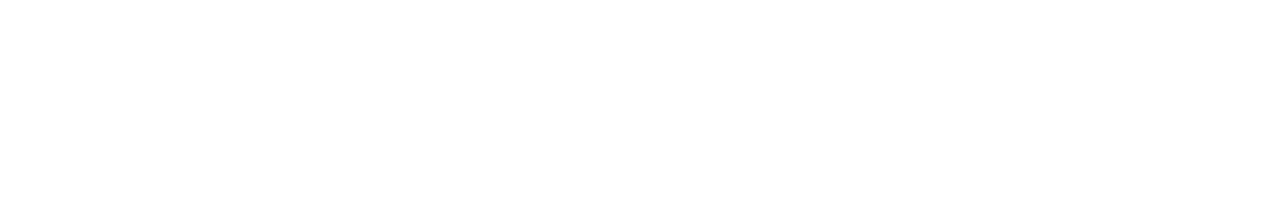
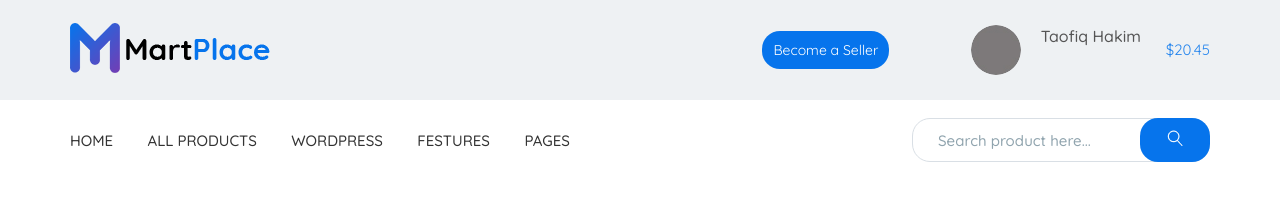
Before and after one commit to khersonna/martplace, a website: page app/index.html in a window 1280 px wide. Drawn offline with nearby package versions, Linux system fonts and the light colour scheme; files that its build step writes are made by us from their sources.

Commit message:
added header

```diff
--- a/app/index.html
+++ b/app/index.html
@@ -3,12 +3,71 @@
 <head>
     <meta charset="UTF-8">
     <meta name="viewport" content="width=device-width, initial-scale=1.0">
-    <title>Document</title>
+    <title>martplace</title>
+    <link href="https://fonts.googleapis.com/css2?family=Quicksand:wght@400;500;700&display=swap" rel="stylesheet">
     <link rel="stylesheet" href="css/libs.min.css">
     <link rel="stylesheet" href="css/style.min.css">
 </head>
 <body>
+    <header class="header">
+        <div class="header__top">
+            <div class="container">
+                <div class="header__top-inner">
+                    <div class="header__logo">
+                        <a href="#">
+                            <img src="images/logo.png" alt="">
+                        </a>
+                    </div>
 
+                    <div class="header__btn">
+                        <a class="header__btn-seller" href="#">Become a Seller</a>
+                    </div>
+                    <div class="header__account">
+                        <a class="header__account-info" href="#">
+                            <div class="header__account-avatar" style="background-image: url(images/content/user.jpg);"></div>
+                            <span>Taofiq Hakim</span>
+                        </a>
+                        <a class="header__account-total">
+                            $20.45
+                        </a>
+                    </div>
+                </div>
+            </div>
+        </div>
+        <div class="header__bottom">
+            <div class="container">
+                <div class="header__bottom-inner">
+                    <nav class="header__menu">
+                        <ul class="header__list">
+                            <li class="header__list-item">
+                                <a href="#" class="header__list-link">home</a>
+                            </li>
+                            <li class="header__list-item">
+                                <a href="#" class="header__list-link">all products</a>
+                            </li>
+                            <li class="header__list-item">
+                                <a href="#" class="header__list-link">wordpress</a>
+                            </li>
+                            <li class="header__list-item">
+                                <a href="#" class="header__list-link">festures</a>
+                            </li>
+                            <li class="header__list-item">
+                                <a href="#" class="header__list-link">pages</a>
+                            </li>
+                        </ul>
+                    </nav>
+                     <div class="header__bottom-form">
+                         <form>
+                             <input type="text" placeholder="Search product here..." required>
+                             <button type="submit">
+                                 <img src="images/content/search.png" alt="">
+                             </button>
+                         </form>
+                     </div>
+                </div>
+            </div>
+        </div>
+    </header>
 
 
     <script src="https://ajax.googleapis.com/ajax/libs/jquery/3.4.1/jquery.min.js"></script>
--- a/app/scss/_global.scss
+++ b/app/scss/_global.scss
@@ -6,3 +6,28 @@ html {
 *::after {
     box-sizing: inherit;
 }
+a {
+    display: inline-block;
+    text-decoration: none;
+    color: $text;
+}
+
+ul,
+li {
+    margin: 0;
+    padding: 0;
+    list-style: none;
+}
+
+body {
+    font-family: 'Quicksand',sans-serif;
+    font-weight: 400;
+    font-size: 16px;
+    color: $text;
+}
+
+.container{
+    max-width: 1170px;
+    margin: 0px auto;
+    padding: 0 15px;
+}
--- a/app/scss/_vars.scss
+++ b/app/scss/_vars.scss
@@ -0,0 +1,4 @@
+$bg: #eef1f3;
+$text:#555555;
+$blue: #0674ec;
+$color-title: #333333;
--- a/app/scss/style.scss
+++ b/app/scss/style.scss
@@ -1,2 +1,122 @@
 @import '_vars';
 @import '_global';
+
+// start header
+.header__top{
+    background-color: $bg;
+}
+.header__top-inner{
+    display: flex;
+    justify-content: space-between;
+    align-items: center;
+    height: 100px;
+}
+.header__btn{
+    margin-left: auto;
+    margin-right: 50px;
+}
+
+.header__account{
+    line-height: 22px;
+    color: #333333;
+    display: flex;
+    justify-content: center;
+    align-items: center;
+    &-info {
+        display: flex;
+        min-height: 100px;
+        padding:25px;
+    }
+    &-avatar{
+        width: 50px;
+        height: 50px;
+        border-radius: 50%;
+        display: inline-block;
+        background-position: center;
+        background-repeat: no-repeat;
+        background-size: cover;
+        margin-right: 20px;
+    }
+    span{
+        font-size: 16px;
+        font-weight: 500;
+    }
+    &-total {
+        display: flex;
+        font-size: 15px;
+        color: #2585ed;
+    }
+}
+
+.header__btn{
+    text-align: center;
+    width: 140px;
+    &-seller{
+        border-radius: 18px;
+        padding:11px;
+        background: $blue;
+        color: #ffffff;
+        cursor: pointer;
+        font-size: 14px;
+    }
+    &-seller:hover {
+        background: #ffffff;
+        color: $color-title;
+    }
+}
+
+.header__menu {
+    display: flex;
+    align-items: center;
+    height: 80px;
+}
+
+.header__list {
+    &-item{
+        display: inline-block;
+        &+li {
+             margin-left: 30px;
+        }
+    }
+    &-link {
+        font-size: 15px;
+        color: $color-title;
+        font-weight: 500;
+        text-transform: uppercase;
+    }
+}
+
+.header__bottom-inner{
+    display: flex;
+    justify-content: space-between;
+    align-items: center;
+}
+.header__bottom-form {
+    max-width: 360px;
+    position: relative;
+    input {
+        display: block;
+        width: 100%;
+        border: 1px solid #d9dfe5;
+        border-radius: 18px;
+        height: 44px;
+        padding-left: 25px;
+        padding-right: 100px;
+        &::placeholder {
+            color: #90a4ae;
+            font-weight: 500;
+            font-size: 15px;
+        }
+    }
+}
+button {
+    position: absolute;
+    width: 70px;
+    min-height: 44px;
+    border-radius: 18px;
+    border: none;
+    background-color: $blue;
+    right: 0px;
+    top: 0px;
+    cursor: pointer;
+}
```
Also changed, not shown: app/images/content/search.png (added), app/images/content/user.jpg (added), app/images/logo.png (added).
